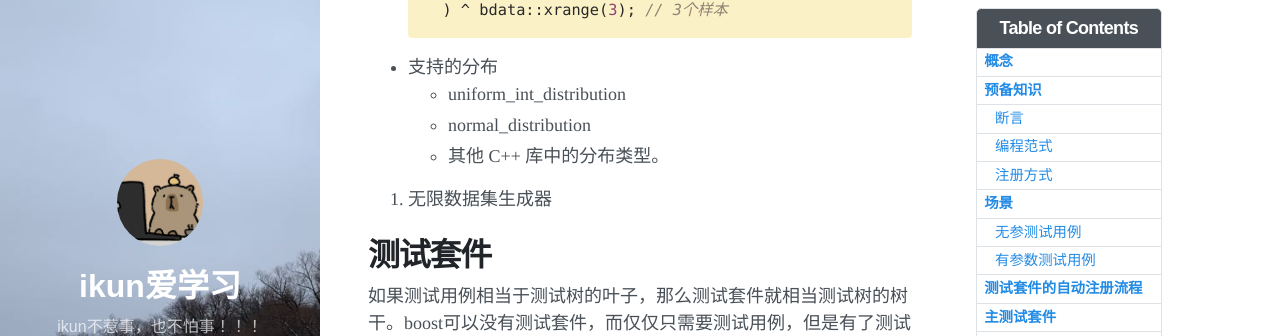
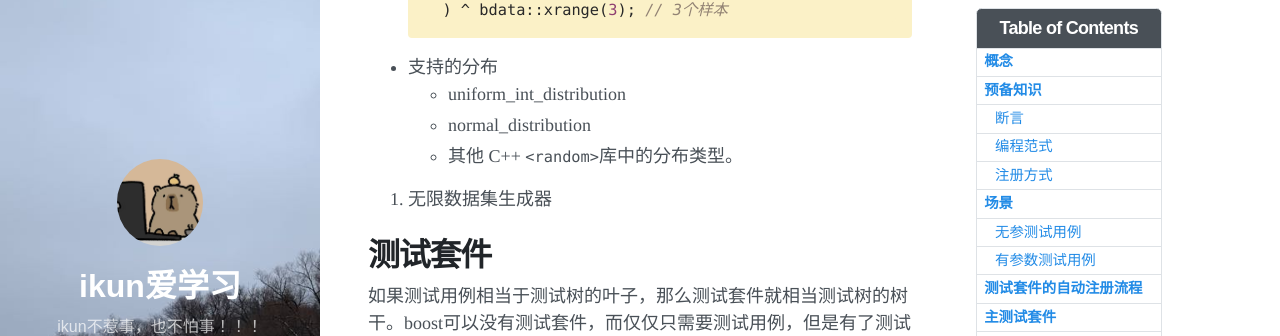
Before and after one commit to SuperIkunFan/SuperIkunFan.github.io, a Jekyll site: the page built from _posts/2025-03-29-boost.test框架.md, in a window 1280 px wide and 900 px high, scrolled down 11724 px. Shown: the part 112-448 px from the top of the window. Built offline with Jekyll 4.4.1, drawn with Linux system fonts in a browser that asks for light colours; nearby versions of some CDN libraries.

Commit message:
修复一个bug16

```diff
--- a/_posts/2025-03-29-boost.test框架.md
+++ b/_posts/2025-03-29-boost.test框架.md
@@ -372,7 +372,7 @@ __核心机制__:
   - 支持的分布
     + uniform_int_distribution
     + normal_distribution
-    + 其他 C++ <random> 库中的分布类型。
+    + 其他 C++ `<random>`库中的分布类型。
 
 5. 无限数据集生成器
 
```
